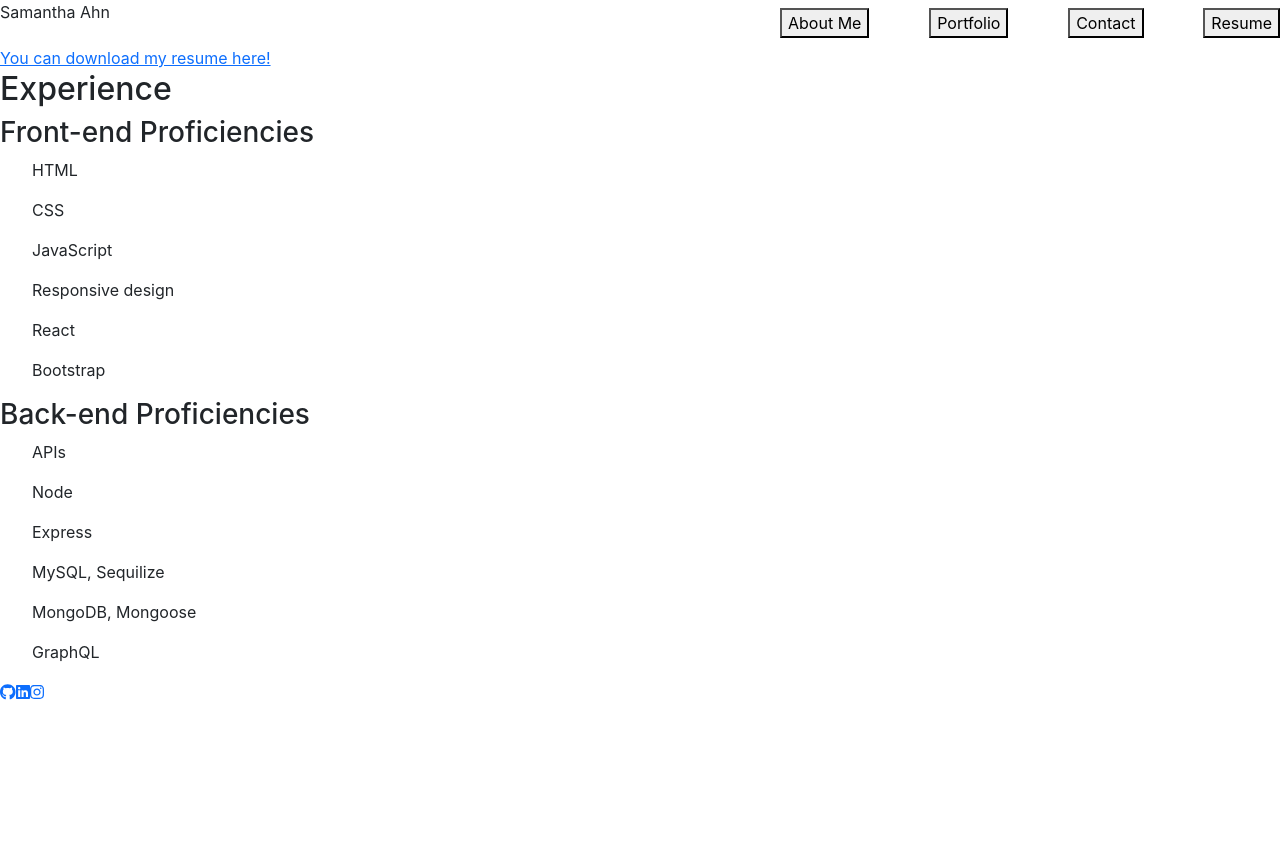
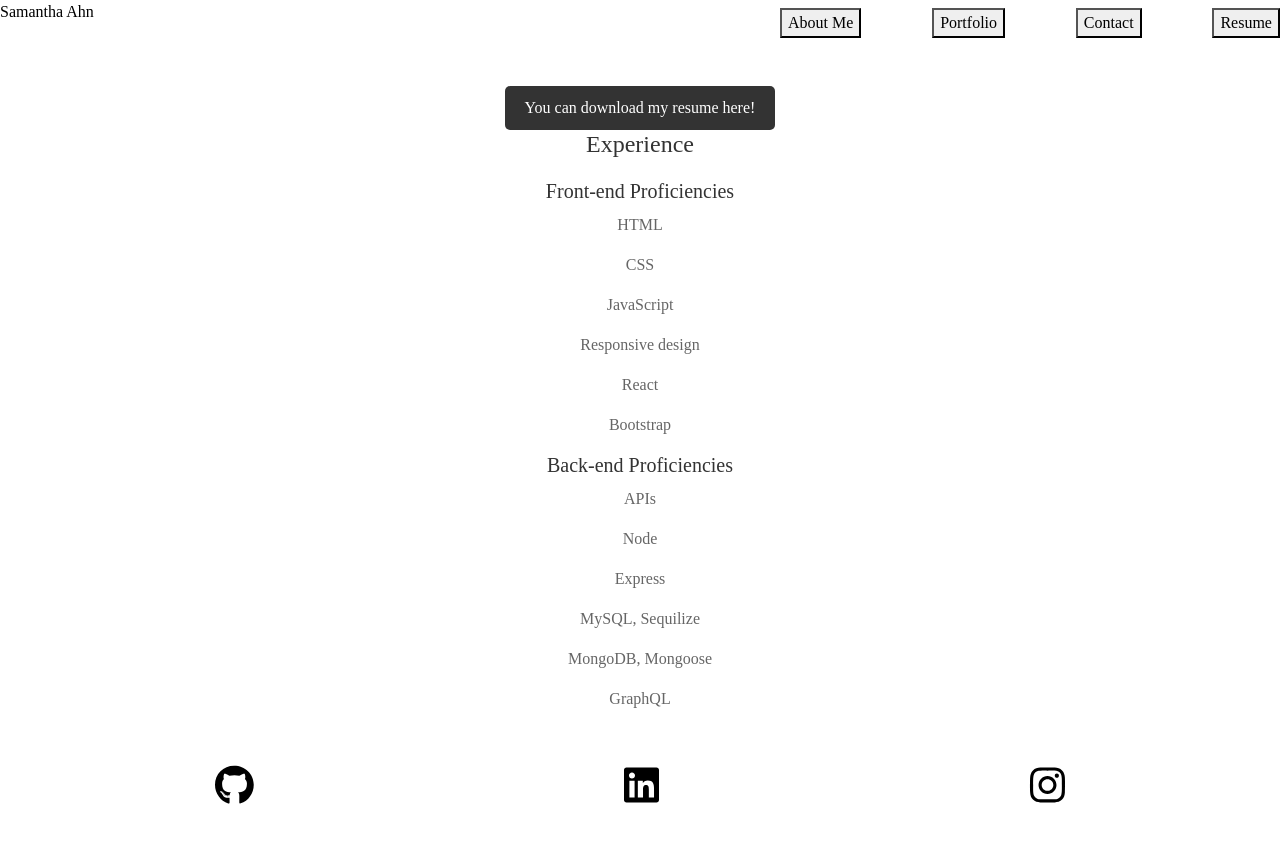
Before and after one commit to samanthaahn/react-portfolio, a React (Create React App) app: page /resume in a window 1280 px wide. Shown: the top 842 px of the page. Before the commit the page ends 800 px from the top, so only its background shows below. Built offline with nearby package versions, Linux system fonts and the light colour scheme.

Commit message:
added styling

```diff
--- a/src/App.css
+++ b/src/App.css
@@ -1,3 +1,165 @@
+* {
+  font-family: 'Times New Roman', Times, serif;
+  color: black;
+}
+
+.aboutMeMain {
+  background-color: #f9f9f9;
+  padding: 40px;
+  text-align: center;
+}
+
+.samantha {
+  font-size: 36px;
+  color: #333;
+  margin-bottom: 20px;
+}
+
+.headshot {
+  width: 320px;
+  height: 460px;
+}
+
+.bio {
+  text-align: left;
+  line-height: 1.6;
+  font-size: 16px;
+  color: #666;
+}
+
+.container {
+  margin-top: 40px;
+}
+
+.form-label {
+  display: block;
+  margin-bottom: 10px;
+  font-weight: bold;
+  color: #333;
+}
+
+.form-control {
+  width: 100%;
+  height: 40px;
+  padding: 5px;
+  border: 1px solid #ccc;
+  border-radius: 5px;
+  font-size: 14px;
+}
+
+.text-danger {
+  color: #ff0000;
+  font-size: 14px;
+  margin-top: 5px;
+}
+
+.portfolio {
+  margin-top: 40px;
+}
+
+.projectGrid {
+  display: grid;
+  grid-template-columns: repeat(3, 1fr);
+  grid-gap: 20px;
+}
+
+.github {
+  text-align: center;
+}
+
+.projectBox {
+  position: relative;
+  overflow: hidden;
+  background-color: #ce9f9f;
+  border-radius: 5px;
+  box-shadow: 0 0 5px rgba(0, 0, 0, 0.1);
+  cursor: pointer;
+}
+
+.projectContent {
+  padding: 20px;
+}
+
+.projectContent h2 {
+  font-size: 20px;
+  color: #333;
+  margin-bottom: 10px;
+}
+
+.images {
+  width: 100%;
+  height: auto;
+  border-radius: 5px;
+}
+
+.resume {
+  margin-top: 40px;
+  text-align: center;
+}
+
+.resumeDownload {
+  display: inline-block;
+  padding: 10px 20px;
+  background-color: #333;
+  color: #fff;
+  text-decoration: none;
+  border-radius: 5px;
+  font-size: 16px;
+  transition: background-color 0.3s;
+}
+
+.resumeDownload:hover {
+  background-color: #555;
+}
+
+.resume h2 {
+  margin-bottom: 20px;
+  font-size: 24px;
+  color: #333;
+}
+
+.resume h3 {
+  margin-bottom: 10px;
+  font-size: 20px;
+  color: #333;
+}
+
+.resume ul {
+  list-style-type: none;
+  padding-left: 0;
+  font-size: 16px;
+  color: #666;
+}
+
+.resume ul li {
+  margin-bottom: 5px;
+}
+
+.footerLinks {
+  font-size: 2.5rem;
+  display: flex;
+  justify-content: space-around;
+  padding: 30px;
+}
+
+
+
+
+
+
+
+
+
+
+
+
+
+
+
+
+
+
+
 .header {
   display: flex;
   justify-content: space-between;
```
